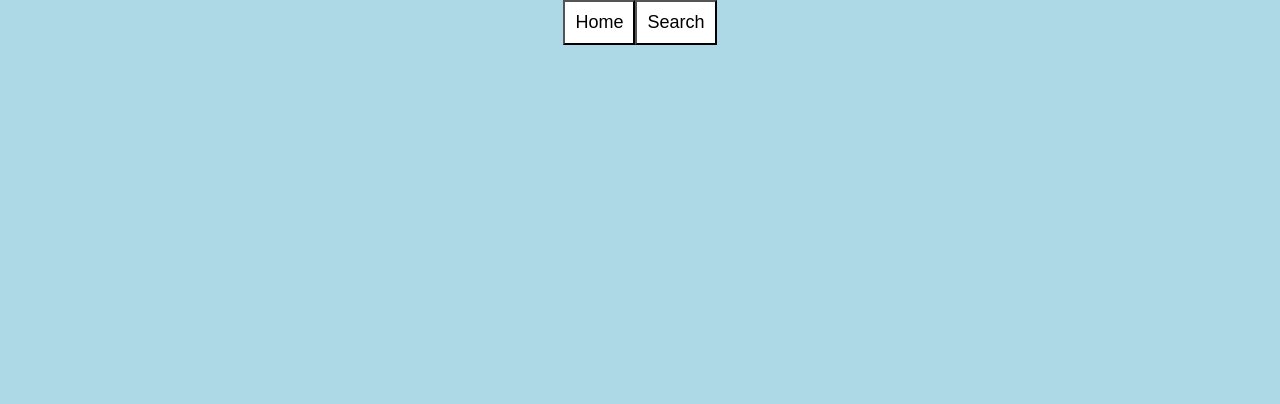
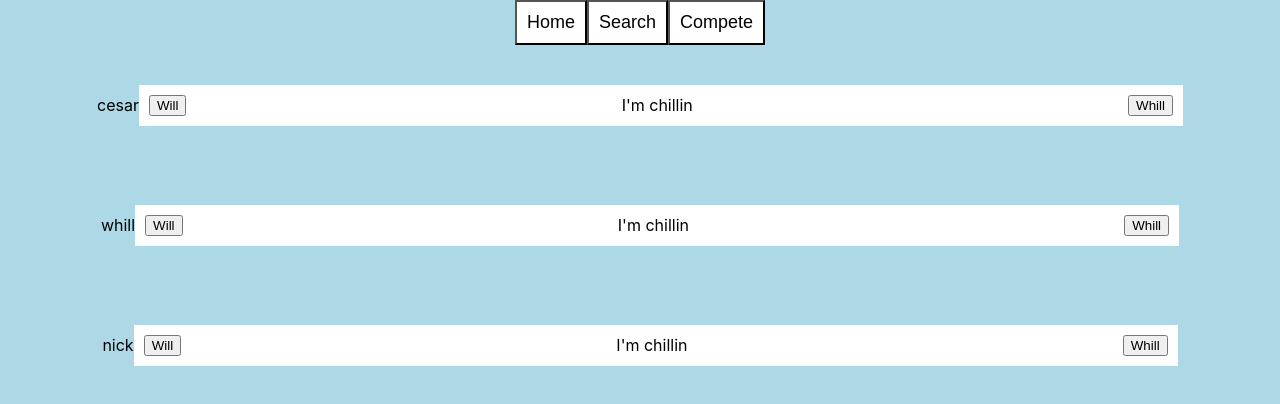
Before and after one commit to joeelo/magic-app-frontend, a React (Create React App) app: page /competitivegame in a window 1280 px wide. Shown: the top 404 px of the page. Built offline with nearby package versions, Linux system fonts and the light colour scheme.

Commit message:
working on scale morning update

```diff
--- a/src/App.css
+++ b/src/App.css
@@ -36,4 +36,59 @@ nav button {
           flex-grow: 1;
   margin: 10px;
 }
+
+.scale-grid {
+  display: -webkit-box;
+  display: -ms-flexbox;
+  display: flex;
+  width: 100vw;
+  -webkit-box-pack: center;
+      -ms-flex-pack: center;
+          justify-content: center;
+  -ms-flex-wrap: wrap;
+      flex-wrap: wrap;
+  -webkit-box-align: center;
+      -ms-flex-align: center;
+          align-items: center;
+}
+
+.scale-grid .scale {
+  display: -webkit-box;
+  display: -ms-flexbox;
+  display: flex;
+  width: 100vw;
+  -webkit-box-pack: center;
+      -ms-flex-pack: center;
+          justify-content: center;
+  height: 15vh;
+  -webkit-box-align: center;
+      -ms-flex-align: center;
+          align-items: center;
+}
+
+.scale-grid .scale .coral-bg {
+  background: coral;
+}
+
+.scale-grid .scale .scale-label {
+  display: -webkit-box;
+  display: -ms-flexbox;
+  display: flex;
+  -webkit-box-pack: center;
+      -ms-flex-pack: center;
+          justify-content: center;
+}
+
+.scale-grid .scale .will-buttons {
+  display: -webkit-box;
+  display: -ms-flexbox;
+  display: flex;
+  -webkit-box-pack: justify;
+      -ms-flex-pack: justify;
+          justify-content: space-between;
+  padding: 10px;
+  background-color: white;
+  color: black;
+  width: 80vw;
+}
 /*# sourceMappingURL=App.css.map */
--- a/src/App.js
+++ b/src/App.js
@@ -4,10 +4,9 @@ import './App.css';
 import Nav from "./Components/Nav/Nav";
 import UserProfile from "./Components/UserProfile/UserLayout";
 import CardContainer from "./Components/Collection/cardContainer"
+import CompetitiveScreen from "./Components/Competitive/CompetitiveScreen"
 
 class App extends Component {
-
-
 
   render() {
     return (
@@ -18,6 +17,7 @@ class App extends Component {
 
           <Route exact path="/user" render={(props) => (<UserProfile {...props} props={props}/>) }/>
           <Route path="/collection" render={(props) => (<CardContainer props={props} />)} />
+          <Route path="/competitivegame" render={(props) => (<CompetitiveScreen props={props} />) }/>
 
         </div>
       </Router>
--- a/src/App.scss
+++ b/src/App.scss
@@ -23,3 +23,31 @@ nav {
       margin: 10px;
     }
 }
+
+.scale-grid {
+  display: flex;
+  width: 100vw;
+  justify-content: center;
+  flex-wrap: wrap;
+  align-items: center;
+    .scale {
+      display: flex;
+      width: 100vw;
+      justify-content: center;
+      height: 15vh;
+      align-items: center;
+      .coral-bg { background: coral};
+      .scale-label {
+        display: flex;
+        justify-content: center;
+      }
+      .will-buttons {
+        display: flex;
+        justify-content: space-between;
+        padding: 10px;
+        background-color: white;
+        color: black;
+        width: 80vw;
+      }
+    }
+}
--- /dev/null
+++ b/src/Components/Competitive/CompetitiveScreen.js
@@ -0,0 +1,24 @@
+import React, { Component } from 'react';
+import Scale from "./Scale"
+
+class CompetitiveScreen extends Component {
+    state = {
+        players: [{name: "cesar", id: 1}, {name: "whill", id: 2}, {name: "nick", id: 3}]
+    }
+
+    renderScales = () => {
+        const scales = this.state.players.map(player => {
+            return <Scale key={player.id} player={player}/>
+        })
+        return scales
+    }
+    render() {
+        return (
+            <div className="scale-grid">
+                {this.renderScales()}
+            </div>
+        );
+    }
+}
+
+export default CompetitiveScreen;
--- /dev/null
+++ b/src/Components/Competitive/MoodStatement.js
@@ -0,0 +1,20 @@
+import React from 'react';
+
+const MoodStatement = (props) => {
+    switch(props.mood) {
+        case 1 : return <div> I'm chillin </div>;
+        case 2 : return <div> Damn </div>;
+        case 3 : return <div> It's like that? </div>
+        case 4 : return <div> You should see what I have in my hand </div>;
+        case 5 : return <div> It's fine </div>;
+        case 6 : return <div> But Why?! </div>;
+        case 7 : return <div> Oh I'm manascrewed </div>;
+        case 8 : return <div> Just wait till my next turn </div>;
+        case 9 : return <div> Why would you do that?! </div>;
+        case 10 : return <div> Exile soul ring!!! Get it outta here! </div>;
+        default: return null;
+    }
+}
+
+
+export default MoodStatement
--- /dev/null
+++ b/src/Components/Competitive/Scale.js
@@ -0,0 +1,63 @@
+import React, { Component } from 'react';
+import MoodStatement from './MoodStatement';
+import ColoredDiv from "./ColoredDiv"
+
+class Scale extends Component {
+
+    state = {
+        mood: 1,
+        background: [""]
+    }
+
+    removeFromScale = () => {
+        if (this.state.mood > 0) {
+            this.setState({
+                mood: this.state.mood - 1
+            })
+        }
+    }
+
+    addToScale = () => {
+        if (this.state.mood < 10 ) {
+            this.setState({
+                mood: this.state.mood + 1
+            })
+        }
+    }
+
+    backgroundClass = () => {
+        switch(this.state.mood) {
+            case 1 || 2 || 3 : this.setState({background: "light-blue-gradient"})
+                break;
+            case 4 || 5 || 6 : this.setState({background: "dark-blue-gradient"})
+                break;
+            case 7 || 8 || 9 : this.setState({background: "dark-red-gradient"});
+                break;
+            default:
+                return null;
+        }
+    }
+
+    render() {
+        console.log(<ColoredDiv />)
+        const { player } = this.props
+        return (
+
+
+        <div className="scale ">
+            <p>{player.name} </p>
+            <div className="will-buttons">
+                <button onClick={this.removeFromScale}> Will </button>
+                    <MoodStatement mood={this.state.mood}/>
+
+                <button onClick={this.addToScale}> Whill </button>
+            </div>
+        </div>
+
+
+
+        );
+    }
+}
+
+export default Scale;
--- a/src/Components/Nav/Nav.js
+++ b/src/Components/Nav/Nav.js
@@ -8,6 +8,7 @@ export default class Nav extends Component {
         <nav>
           <Link to="/"><button> Home </button></Link>
           <Link to="/collection"> <button> Search </button> </Link>
+          <Link to="competitivegame"> <button> Compete </button> </Link>
         </nav>
       </div>
     )
```
Also changed, not shown: 1 other file (tests, documents, lock files or other folders).
